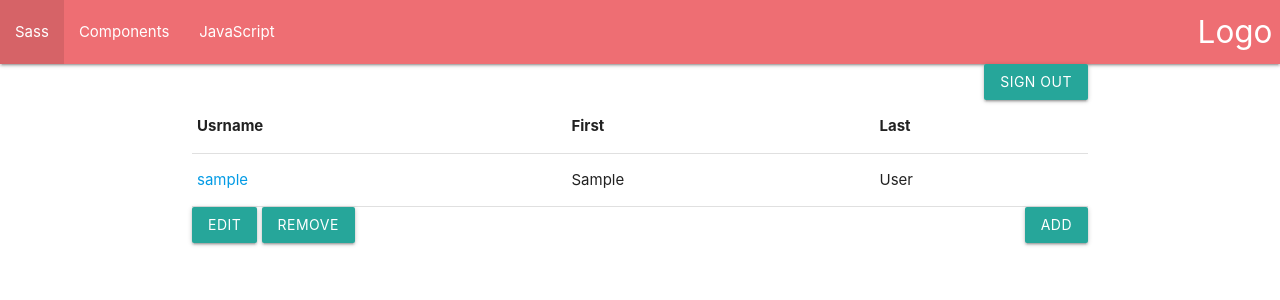
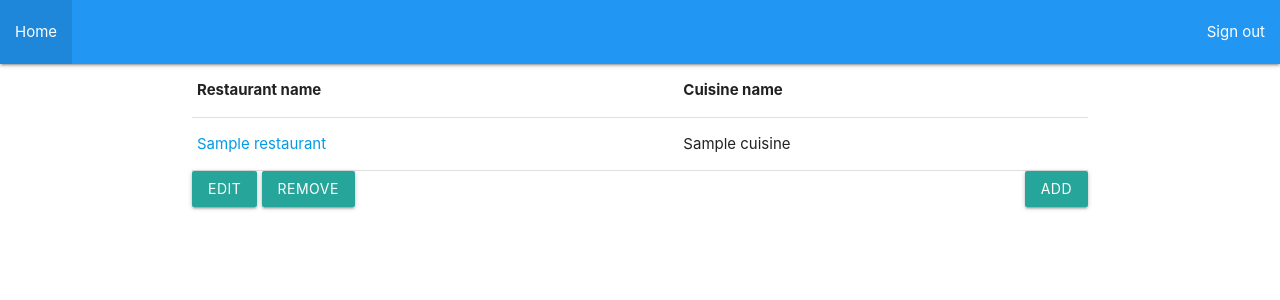
Before and after one commit to mnecas/bpc_bds_web, a Django app: template templates/index.html in a window 1280 px wide. Shown: the top 300 px of the page. Run offline with Django 3.2, Linux system fonts and the light colour scheme; the template is opened without the code that fills it: values that come from a table or form of the project are taken from there, others are empty; tables that the repository leaves empty hold one stand-in row (values such as "Sample post").

Commit message:
Add restaurant and dishes info

```diff
--- a/main/models.py
+++ b/main/models.py
@@ -8,6 +8,16 @@ class PersonType(models.Model):
         return f"{self.type}"
 
 
+class Address(models.Model):
+    city = models.CharField(max_length=45)
+    street = models.CharField(max_length=45)
+    street_number = models.IntegerField()
+    zip = models.CharField(max_length=45)
+
+    def __str__(self):
+        return f"{self.city} {self.street} {self.street_number}"
+
+
 class Person(models.Model):
     first_name = models.CharField(max_length=45)
     last_name = models.CharField(max_length=45)
@@ -15,6 +25,7 @@ class Person(models.Model):
     username = models.CharField(max_length=45)
     date_of_birth = models.DateField()
     person_type = models.ForeignKey(PersonType, on_delete=models.CASCADE)
+    address = models.ManyToManyField(Address)
 
     def __str__(self):
         return f"{self.first_name} {self.last_name}"
@@ -48,19 +59,6 @@ class Shift(models.Model):
     def __str__(self):
         return f"{self.start_time} - {self.end_time}"
 
-# TODO: check the zip type
-
-
-class Address(models.Model):
-    persons = models.ManyToManyField(Person)
-    city = models.CharField(max_length=45)
-    street = models.CharField(max_length=45)
-    street_number = models.IntegerField()
-    zip = models.CharField(max_length=45)
-
-    def __str__(self):
-        return f"{self.persons} - {self.city} {self.street} {self.street_number}"
-
 
 class Cuisine(models.Model):
     name = models.CharField(max_length=45)
@@ -80,6 +78,7 @@ class Restaurant(models.Model):
     name = models.CharField(max_length=45)
     address = models.ForeignKey(Address, on_delete=models.CASCADE)
     dishes = models.ManyToManyField(Dish, through='RestaurantDish')
+    cuisine = models.ForeignKey(Cuisine, on_delete=models.CASCADE)
 
     def __str__(self):
         return f"{self.name}"
@@ -87,8 +86,9 @@ class Restaurant(models.Model):
 
 class RestaurantDish(models.Model):
     dish = models.ForeignKey(Dish, on_delete=models.CASCADE)
-    restaurant = models.ForeignKey(Restaurant, on_delete=models.CASCADE)
+    restaurant = models.ForeignKey(Restaurant, on_delete=models.CASCADE, related_name="restaurant_dish")
     price = models.IntegerField()
+    description = models.TextField(max_length=200)
 
     def __str__(self):
         return f"{self.restaurant} - {self.dish} - {self.price}"
--- a/main/urls.py
+++ b/main/urls.py
@@ -6,5 +6,5 @@ urlpatterns = [
     path('login', views.login),
     path('register', views.register),
     path('logout', views.logout),
-    path('info/<int:pk>', views.info),
+    path('restaurant/<int:pk>', views.restaurant_info),
 ]
--- a/templates/base_with_navbar.html
+++ b/templates/base_with_navbar.html
@@ -2,12 +2,12 @@
 
 {% block navbar %}
 <nav>
-  <div class="nav-wrapper">
-    <a href="#" class="brand-logo right">Logo</a>
-    <ul id="nav-mobile" class="left hide-on-med-and-down">
-      <li><a href="sass.html">Sass</a></li>
-      <li><a href="badges.html">Components</a></li>
-      <li><a href="collapsible.html">JavaScript</a></li>
+  <div class="nav-wrapper blue">
+    <ul id="nav-mobile" class="right">
+      <a class="right" href='/logout'>Sign out</a>
+    </ul>
+    <ul id="nav-mobile" class="left">
+      <li><a href="/">Home</a></li>
     </ul>
   </div>
 </nav>
--- a/templates/index.html
+++ b/templates/index.html
@@ -2,21 +2,18 @@
 
 {% block content %}
 <div class='container'>
-    <a type="button" class="btn right" href='logout'>Sign out</a>
     <table>
         <thead>
             <tr>
-            <th scope="col">Usrname</th>
-            <th scope="col">First</th>
-            <th scope="col">Last</th>
+            <th scope="col">Restaurant name</th>
+            <th scope="col">Cuisine name</th>
             </tr>
         </thead>
         <tbody>
-        {% for person in users %}
+        {% for restaurant in restaurants %}
             <tr>
-            <td><a href="/info/{{ person.id }}">{{ person.username }}</a></td>
-            <td>{{ person.first_name }}</td>
-            <td>{{ person.last_name }}</td>
+            <td><a href="/restaurant/{{ restaurant.id }}">{{ restaurant.name }}</a></td>
+            <td>{{ restaurant.cuisine }}</td>
             </tr>
         {% endfor %}
         </tbody>
--- a/templates/register.html
+++ b/templates/register.html
@@ -17,7 +17,7 @@
             <form action="/register" method="POST">
                 {% csrf_token %}
                 <div class="input-field col s12" id="username">
-                    <input  type="text" class="validate" name="usePasswordrname">
+                    <input  type="text" class="validate" name="username">
                     <label for="username">Username</label>
                 </div>
                 <div class="input-field col s12" id="password">
```
Also changed, not shown: TODO.md (+1 -0 lines), main/views.py (+7 -7 lines), templates/restaurant_info.html (added, +23 -0 lines), main/migrations/0001_initial.py, main/migrations/0002_auto_20211118_1129.py (deleted), main/migrations/0002_auto_20211121_2007.py (added), templates/user_info.html (renamed from templates/info.html).
